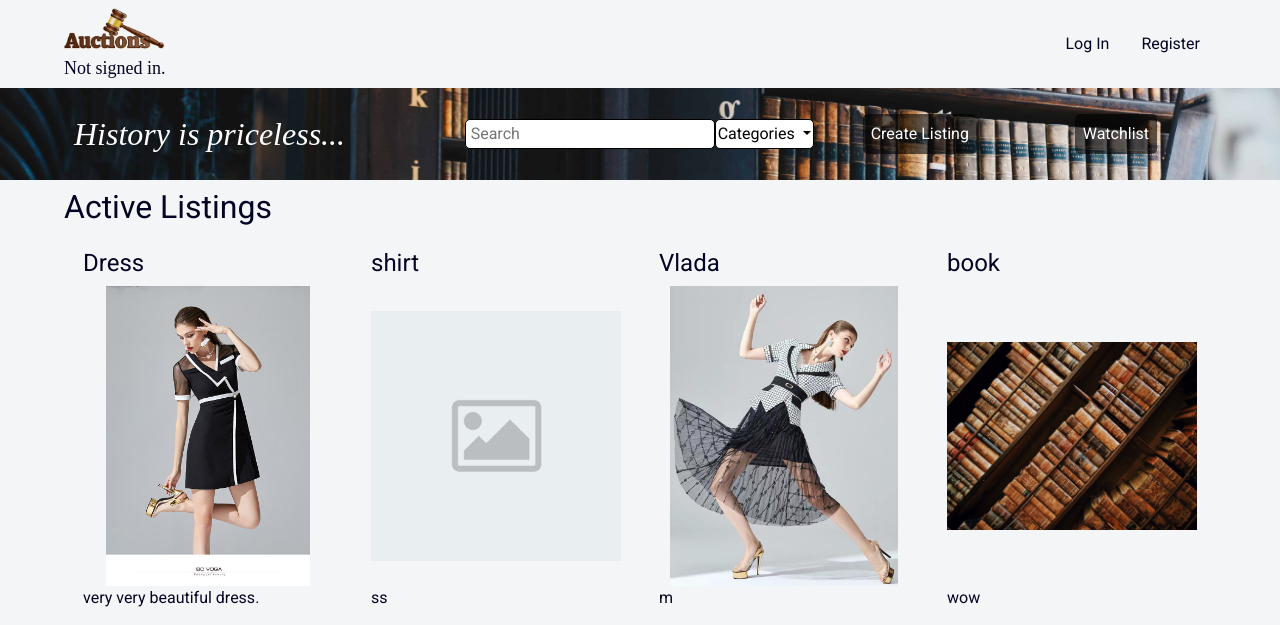
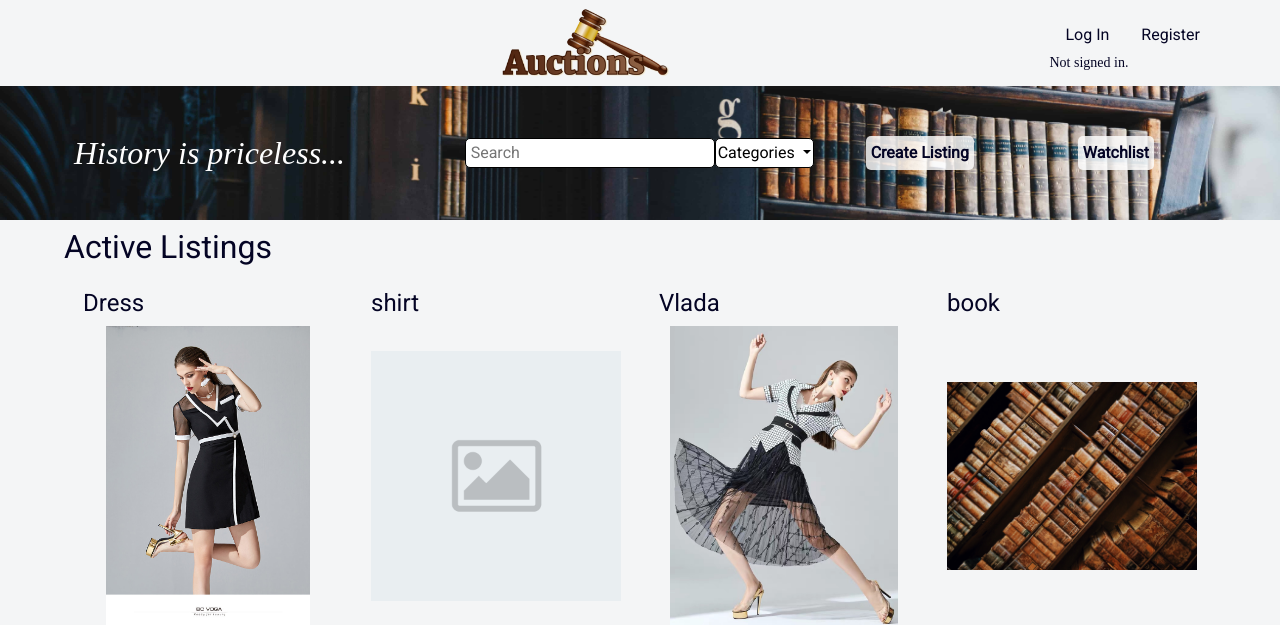
Before and after one commit to VladaPysh/Commerce, a Django app: page / in a window 1280 px wide. Shown: the top 625 px of the page. Run offline with Django 3.2, Linux system fonts and the light colour scheme; data comes from the database, SQL or seed files in the repository; both versions use the stored data as it was after the commit; some libraries are stand-ins or nearby versions; some web fonts are replaced.

Commit message:
finished layout

```diff
--- a/auctions/static/auctions/styles.css
+++ b/auctions/static/auctions/styles.css
@@ -9,14 +9,12 @@ a {
 }
 
 .logo {
-    background-image: url('images/AuctionsLogo.png');
-    background-repeat: no-repeat;
-    background-size: contain;
-    min-height: 50px;
+    height: 70px;
 }
+
 h6 {
     font-family: Arapey;
-    font-size: 18px;
+    font-size: 14px;
     margin: 0;
 }
 
@@ -28,11 +26,17 @@ h6 {
 }
 
 .background .flex-item {
-    color: rgb(255, 255, 255);
     font-size: 1rem;
-    background-color: rgba(0, 0, 0, 0.589);
-    padding: 8px;
+    font-weight: 800;
+    background-color: rgba(255, 255, 255, 0.815);
+    padding: 5px;
     border-radius: 5px;
+}
+
+.background .flex-item:hover {
+    background-color: rgba(4, 6, 29, 0.712);
+    text-decoration: none;
+    color: white;
 }
 
 .flex {
@@ -41,17 +45,19 @@ h6 {
     align-items: center;
     flex-wrap: wrap;
 }
+
 .margin {
     margin: 1vh 5vw;
 }
+
 .flex1 {
-    margin-top: 4vh 0;
+    margin-top: 5vh 0;
     flex: 1;
     padding: 10px;
 }
 
 .flex2 {
-    margin: 2vh 0;
+    margin: 5vh 0;
     flex: 2;
     padding: 10px;
 }
@@ -98,6 +104,7 @@ img {
     background-color: #25334431;
     cursor: pointer;
     color:rgb(4, 4, 36);
+    box-shadow: 0 0 11px rgba(4, 4, 36, 0.445);
     text-decoration: none;
     border-radius: 10px;
     transition: 0.1s;
--- a/auctions/templates/auctions/layout.html
+++ b/auctions/templates/auctions/layout.html
@@ -17,14 +17,8 @@
     </head>
     <body>
     <div class="margin flex">
-        <div>
-            <a href="{% url 'index' %}"><div class="logo"></div></a>
-                {% if user.is_authenticated %}
-                <h6>Signed in as <strong>{{ user.username }}</strong>.</h6>
-                {% else %}
-                <h6>Not signed in.</h6>
-                {% endif %}
-        </div>
+        <div style="width: 60px;"></div>
+        <a href="{% url 'index' %}"><img class="logo" src="{% static 'auctions/images/AuctionsLogo.png' %}" alt="logo"></a>
         <div>
             <ul class="nav">
                 {% if user.is_authenticated %}
@@ -40,6 +34,11 @@
                 </li>
                 {% endif %}
             </ul>
+            {% if user.is_authenticated %}
+            <h6>Signed in as <strong>{{ user.username }}</strong>.</h6>
+            {% else %}
+            <h6>Not signed in.</h6>
+            {% endif %}
         </div>
     </div>
         {% block body %}
--- a/auctions/views.py
+++ b/auctions/views.py
@@ -207,7 +207,8 @@ def search(request):
                     entries.append(listing)
             if entries:
                 return render(request, "auctions/search.html", {
-                    "listings": entries
+                    "listings": entries,
+                    "categories": Category.objects.all()
                 })
             else:
                 return render(request, "auctions/search.html", {
```
Also changed, not shown: auctions/static/auctions/images/books_vxDeEhU.jpg (added), db.sqlite3.
